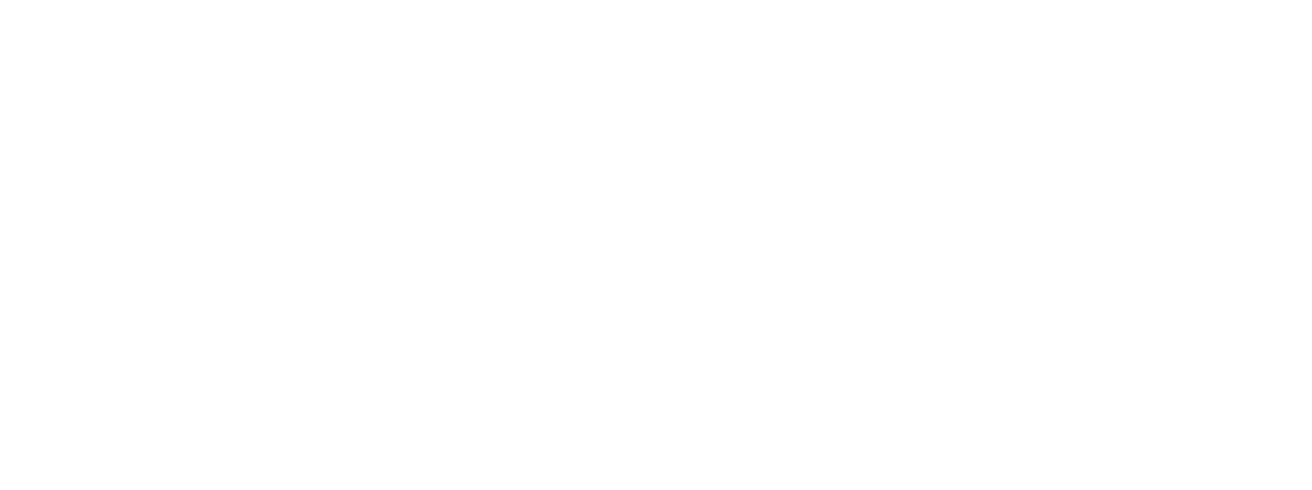
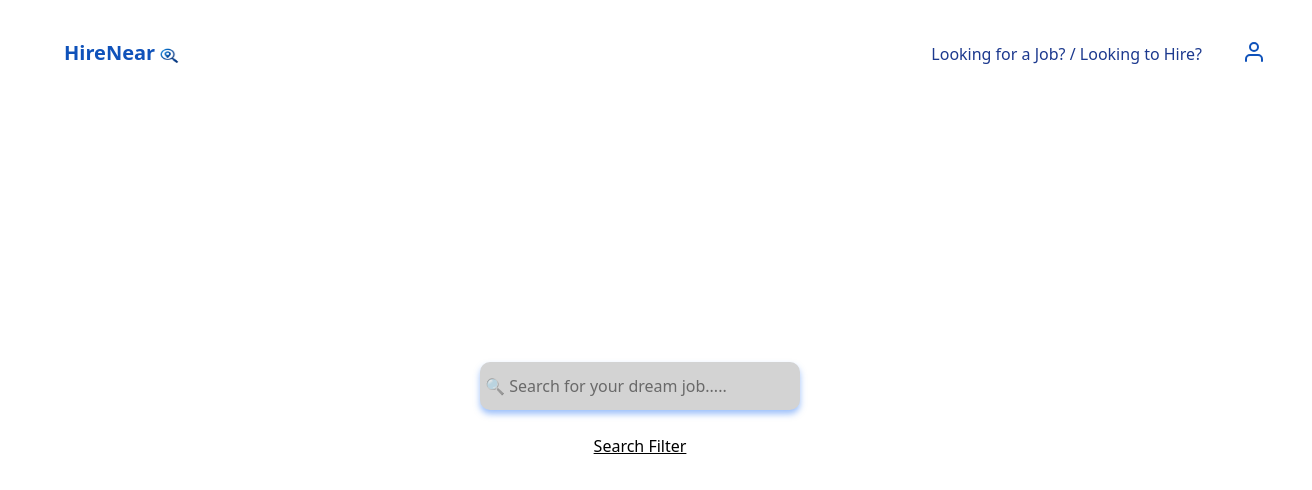
Before and after one commit to BmKaranja/HireNear, a React (Vite) app in the folder HireNear/: page /applicants in a window 1280 px wide. Shown: the top 490 px of the page, 1312 px wide, since content can reach past the window. Built offline with nearby package versions, Linux system fonts and the light colour scheme.

Commit message:
Fixed hire link

```diff
--- a/HireNear/src/components/About.jsx
+++ b/HireNear/src/components/About.jsx
@@ -25,7 +25,7 @@ function About() {
               that help you find the perfect match whether you're looking for your next career move or
               seeking to grow your team.
             </p>
-            <Link to='/jobs' className='bg-gray-200 pl-4 pr-4 rounded-2xl text-blue-600 font-semibold hover:bg-blue-900 hover:text-white mt-4 inline-block btns'>
+            <Link to='/applicants' className='bg-gray-200 pl-4 pr-4 rounded-2xl text-blue-600 font-semibold hover:bg-blue-900 hover:text-white mt-4 inline-block btns'>
                 Applicants →
             </Link>
 
--- a/HireNear/src/components/Applicants.jsx
+++ b/HireNear/src/components/Applicants.jsx
@@ -1,9 +1,16 @@
 import React from 'react'
-
+import SearchBar1 from './SearchBar1'
+import NavBr2 from './NavBr2'
 function Applicants() {
   return (
     <div>
+      <NavBr2/>
+      <section>
+        <SearchBar1/>
+        <div>
 
+        </div>
+      </section>
     </div>
   )
 }
--- a/HireNear/src/components/JobList.jsx
+++ b/HireNear/src/components/JobList.jsx
@@ -9,7 +9,7 @@ function JobList() {
       <div id='top1'>
         <NavBr2/>
       </div>
-      <div className='flex flex-1 flex-row'>
+      <div className='flex flex-1 flex-row bg-gray-200'>
         <div>
           <Searchbar/>
         </div>
--- a/HireNear/src/components/NavBar.jsx
+++ b/HireNear/src/components/NavBar.jsx
@@ -12,7 +12,7 @@ function NavBar() {
             <img src='logo.png' className='size-7 pt-1.5'></img>
           </div>
           <div className='flex flex-right w-auto gap-10'>
-            <p className='l-1 text-white mt-0.5 pr-7'><Link to='/jobs' className='Links'>Looking for a Job?</Link> / <Link to ='/hire'className='Links'>Looking to Hire?</Link></p>
+            <p className='l-1 text-white mt-0.5 pr-7'><Link to='/jobs' className='Links'>Looking for a Job?</Link> / <Link to ='/applicants'className='Links'>Looking to Hire?</Link></p>
             <button className='rounded-lg w-20.5 h-8 bg-blue-600 hover:bg-blue-900 mr-6.5 btns '>
               <Link to = '/signup ' className='text-white '> SignUp</Link>
             </button>
--- a/HireNear/src/components/NavBar1.jsx
+++ b/HireNear/src/components/NavBar1.jsx
@@ -13,7 +13,7 @@ function NavBar1() {
             <img src='logo.png' className='size-7 pt-1.5'></img>
           </div>
           <div className='flex w-auto gap-10'>
-            <p className='l-1 text-white mt-0.5 '><Link to='/jobs' className='Links'>Looking for a Job?</Link> / <Link to ='/hire'className='Links'>Looking to Hire?</Link></p>
+            <p className='l-1 text-white mt-0.5 '><Link to='/jobs' className='Links'>Looking for a Job?</Link> / <Link to ='/applicants'className='Links'>Looking to Hire?</Link></p>
             <Link to = '/WorkInProgress'>
                 <FiUser size={24} color="#0f52ba" className='mr-6.5 acc' />
             </Link>
--- a/HireNear/src/components/NavBr2.jsx
+++ b/HireNear/src/components/NavBr2.jsx
@@ -13,7 +13,7 @@ function NavBr2() {
             <img src='logo.png' className='size-7 pt-1.5'></img>
           </div>
           <div className='flex w-auto gap-10'>
-            <p className='l-1 text-blue-900 mt-0.5 '><Link to='/jobs'>Looking for a Job?</Link> / <Link to ='/hire'>Looking to Hire?</Link></p>
+            <p className='l-1 text-blue-900 mt-0.5 '><Link to='/jobs'>Looking for a Job?</Link> / <Link to ='/applicants'>Looking to Hire?</Link></p>
             <Link to = '/WorkInProgress'>
                 <FiUser size={24} color="#0f52ba" className='mr-9.5 acc1' />
             </Link>
--- /dev/null
+++ b/HireNear/src/components/SearchBar1.jsx
@@ -0,0 +1,12 @@
+import React from 'react'
+
+function SearchBar1() {
+  return (
+    <div>
+      <input type='search' placeholder='🔍 Search for your dream job.....' id='jobsearch' className='shadow-blue-950'></input><br></br><br></br>
+      <p className='underline'>Search Filter</p><br></br>
+    </div>
+  )
+}
+
+export default SearchBar1
```
